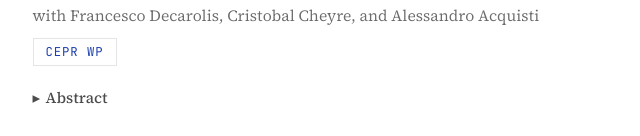
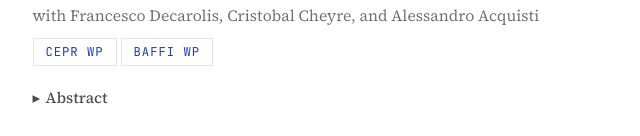
Before and after one commit to cfirullo/cfirullo.github.io, a plain HTML site: page research.html in a window 1280 px wide. Shown: the part 664-800 px from the top of the page, 273-913 px from the left. Drawn offline with Linux system fonts and the light colour scheme.

Commit message:
Research: add BAFFI working paper link to Consent and Choice
Co-Authored-By: Claude Opus 5.5 <noreply@anthropic.com>
Claude-Session: https://claude.ai/code/session_014wmCtw5ysYgN9K7LNgxfrN

```diff
--- a/research.html
+++ b/research.html
@@ -73,6 +73,9 @@
           <a class="paper-link"
              href="https://cepr.org/publications/dp22078"
              target="_blank" rel="noopener noreferrer">CEPR WP</a>
+          <a class="paper-link"
+             href="https://baffi.unibocconi.eu/sites/default/files/media/attach/wp%20289_decarolis.pdf"
+             target="_blank" rel="noopener noreferrer">BAFFI WP</a>
         </p>
         <details class="research-abstract">
           <summary>Abstract</summary>
```
